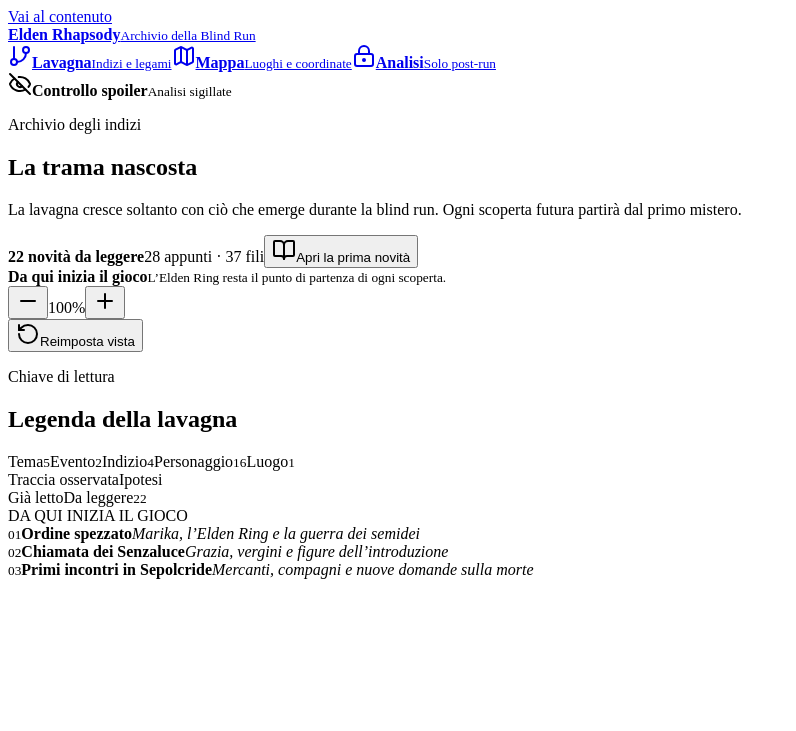
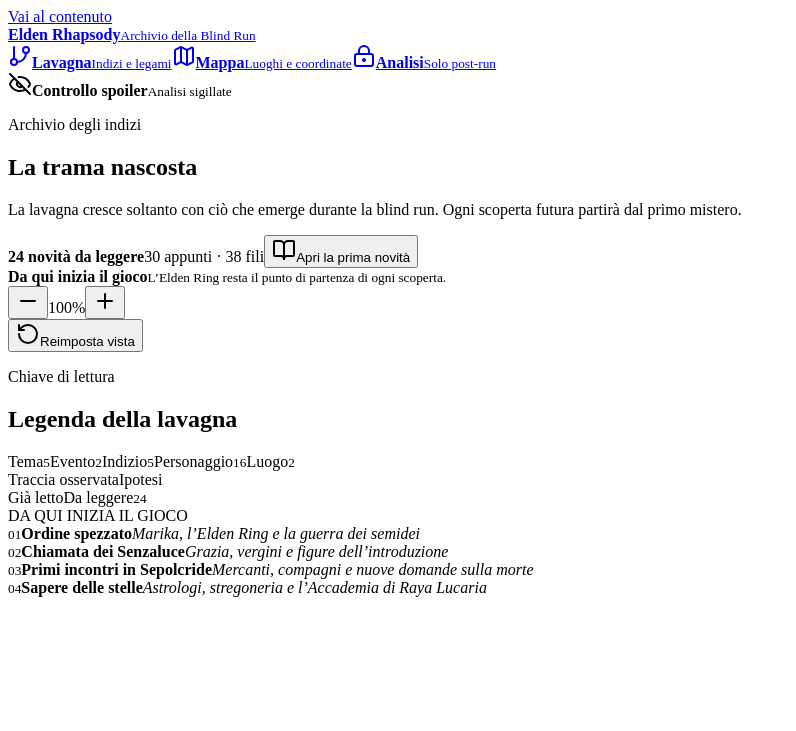
Before and after one commit to MicheleBiena/elden-rhapsody, a React (Vite) app: page /#/board in a window 1280 px wide. Shown: the top 731 px of the page, without its empty margins (0-796 px from the left). Built offline with nearby package versions, Linux system fonts and the light colour scheme; the HTML template or start-up script is replaced by a standard one.

Commit message:
Add Raya Lucaria and glintstone notes

```diff
--- a/src/components/ConceptBoard.tsx
+++ b/src/components/ConceptBoard.tsx
@@ -21,9 +21,44 @@ import { usePersistentState } from '../hooks/usePersistentState'
 import type { BoardPosition, ConceptCategory, LoreConcept } from '../types'
 import { ConceptImage } from './ConceptImage'
 
+const legacyBoardHeight = 3600
+const boardHeight = 4400
+const legacyPositionScale = legacyBoardHeight / boardHeight
+const extendedLayoutConceptIds = new Set([
+  'accademia-raya-lucaria',
+  'scintipietra',
+])
+
 const defaultPositions = Object.fromEntries(
-  concepts.map((concept) => [concept.id, concept.position]),
+  concepts.map((concept) => [
+    concept.id,
+    extendedLayoutConceptIds.has(concept.id)
+      ? concept.position
+      : { ...concept.position, y: concept.position.y * legacyPositionScale },
+  ]),
 ) as Record<string, BoardPosition>
+
+function getInitialBoardPositions() {
+  try {
+    const saved = window.localStorage.getItem('elden-rhapsody:board-positions-v2')
+    if (!saved) return defaultPositions
+
+    const legacyPositions = JSON.parse(saved) as Record<string, BoardPosition>
+    return Object.fromEntries(
+      concepts.map((concept) => {
+        const legacyPosition = legacyPositions[concept.id]
+        return [
+          concept.id,
+          legacyPosition
+            ? { ...legacyPosition, y: legacyPosition.y * legacyPositionScale }
+            : defaultPositions[concept.id],
+        ]
+      }),
+    ) as Record<string, BoardPosition>
+  } catch {
+    return defaultPositions
+  }
+}
 
 const stateLabels = {
   osservato: 'Osservato in live',
@@ -42,7 +77,7 @@ const zoomStep = 0.1
 const boardPositionBounds = {
   minX: 10,
   maxX: 90,
-  minY: 7,
+  minY: 5.5,
   maxY: 94,
 } as const
 
@@ -91,6 +126,8 @@ const boardConceptOrder = [
   'boc',
   'roderika',
   'spiriti',
+  'accademia-raya-lucaria',
+  'scintipietra',
 ] as const
 
 const orderedConcepts = boardConceptOrder
@@ -102,22 +139,29 @@ const boardZones = [
     id: 'ordine-spezzato',
     label: 'Ordine spezzato',
     note: 'Marika, l’Elden Ring e la guerra dei semidei',
-    top: 1,
-    height: 38,
+    top: 0.8,
+    height: 31.1,
   },
   {
     id: 'chiamata-senzaluce',
     label: 'Chiamata dei Senzaluce',
     note: 'Grazia, vergini e figure dell’introduzione',
-    top: 42,
-    height: 40,
+    top: 34.4,
+    height: 32.7,
   },
   {
     id: 'primi-incontri',
     label: 'Primi incontri in Sepolcride',
     note: 'Mercanti, compagni e nuove domande sulla morte',
-    top: 84,
-    height: 14,
+    top: 68.7,
+    height: 11.5,
+  },
+  {
+    id: 'sapere-delle-stelle',
+    label: 'Sapere delle stelle',
+    note: 'Astrologi, stregoneria e l’Accademia di Raya Lucaria',
+    top: 82,
+    height: 16,
   },
 ] as const
 
@@ -137,9 +181,10 @@ export function ConceptBoard({
   onCloseConcept,
 }: ConceptBoardProps) {
   const [zoom, setZoom] = useState(1)
+  const [initialPositions] = useState(getInitialBoardPositions)
   const [positions, setPositions] = usePersistentState(
-    'elden-rhapsody:board-positions-v2',
-    defaultPositions,
+    'elden-rhapsody:board-positions-v3',
+    initialPositions,
   )
   const [draggingId, setDraggingId] = useState<string>()
   const dragOffsetRef = useRef<BoardPosition | null>(null)
--- a/src/data/project.ts
+++ b/src/data/project.ts
@@ -543,6 +543,51 @@ export const concepts: LoreConcept[] = [
     tags: ['spiriti', 'ceneri', 'Albero Madre', 'morte'],
     position: { x: 87, y: 90 },
   },
+  {
+    id: 'accademia-raya-lucaria',
+    name: 'Accademia di Raya Lucaria',
+    eyebrow: 'Studiosi allontanati',
+    category: 'Luogo',
+    state: 'osservato',
+    liveReadStatus: 'da-leggere',
+    summary:
+      'Le vesti e il bastone iniziali dell’Astrologo appartengono a studiosi allontanati dall’Accademia di Raya Lucaria.',
+    body: 'La descrizione dell’equipaggiamento iniziale dell’Astrologo rivela l’esistenza dell’Accademia di Raya Lucaria. Vesti e bastone sono quelli degli studiosi che ne sono stati allontanati; per ora non sappiamo perché siano stati esclusi né quale sia il ruolo dell’Accademia nell’Interregno.',
+    evidence: [
+      'La classe Astrologo indossa le vesti degli studiosi allontanati dall’Accademia.',
+      'Il suo bastone appartiene alla stessa tradizione di studio.',
+    ],
+    questions: [
+      'Perché alcuni studiosi vengono allontanati dall’Accademia?',
+      'Quale sapere custodisce Raya Lucaria?',
+    ],
+    tags: ['Raya Lucaria', 'Accademia', 'Astrologo', 'studiosi'],
+    position: { x: 38, y: 87 },
+  },
+  {
+    id: 'scintipietra',
+    name: 'Scintipietra',
+    eyebrow: 'Minerale delle stelle',
+    category: 'Indizio',
+    state: 'osservato',
+    liveReadStatus: 'da-leggere',
+    summary:
+      'Minerale associato alla stregoneria, la cui energia è collegata direttamente alle stelle.',
+    body: 'La scintipietra alimenta una forma di stregoneria legata direttamente all’energia delle stelle. Questo chiarisce il nome della classe Astrologo: osservazione celeste e magia sembrano appartenere allo stesso campo di conoscenza.',
+    imageUrl: './concepts/scintipietra.png',
+    imageAlt: 'Una pergamena attraversata dal dardo azzurro di una stregoneria di scintipietra',
+    evidence: [
+      'È un minerale associato alla stregoneria.',
+      'La sua energia è collegata direttamente alle stelle.',
+      'Il legame con le stelle richiama la classe Astrologo.',
+    ],
+    questions: [
+      'Da dove proviene la scintipietra?',
+      'In che modo conserva o trasmette l’energia delle stelle?',
+    ],
+    tags: ['scintipietra', 'stregoneria', 'stelle', 'Astrologo'],
+    position: { x: 63, y: 87 },
+  },
 ]
 
 export const connections: LoreConnection[] = [
@@ -842,6 +887,14 @@ export const connections: LoreConnection[] = [
     note: 'Il nostro Senzaluce libera Boc dalla forma di albero e ascolta la sua storia.',
     kind: 'traccia',
   },
+  {
+    id: 'raya-lucaria-scintipietra',
+    from: 'accademia-raya-lucaria',
+    to: 'scintipietra',
+    label: 'traccia dell’Astrologo',
+    note: 'La classe Astrologo accosta due indizi: il suo equipaggiamento richiama gli studiosi espulsi da Raya Lucaria, mentre la scintipietra lega la stregoneria alle stelle. Un rapporto diretto fra Accademia e minerale resta da confermare.',
+    kind: 'ipotesi',
+  },
 ]
 
 /**
--- a/src/styles.css
+++ b/src/styles.css
@@ -768,7 +768,7 @@ main:focus-visible {
 
 .concept-board {
   position: relative;
-  min-height: 3600px;
+  min-height: var(--board-height, 4400px);
   overflow: auto;
   border: 12px solid #4c3827;
   border-radius: 7px;
@@ -927,6 +927,12 @@ main:focus-visible {
   --zone-wash: rgba(99, 133, 80, 0.08);
 }
 
+.board-zone--sapere-delle-stelle {
+  --zone-accent: #315b68;
+  --zone-border: rgba(43, 79, 89, 0.58);
+  --zone-wash: rgba(65, 131, 145, 0.09);
+}
+
 .thread-layer {
   position: absolute;
   z-index: 1;
```
Also changed, not shown: scripts/smoke-test.mjs (+44 -16 lines), public/concepts/scintipietra.png (added).
